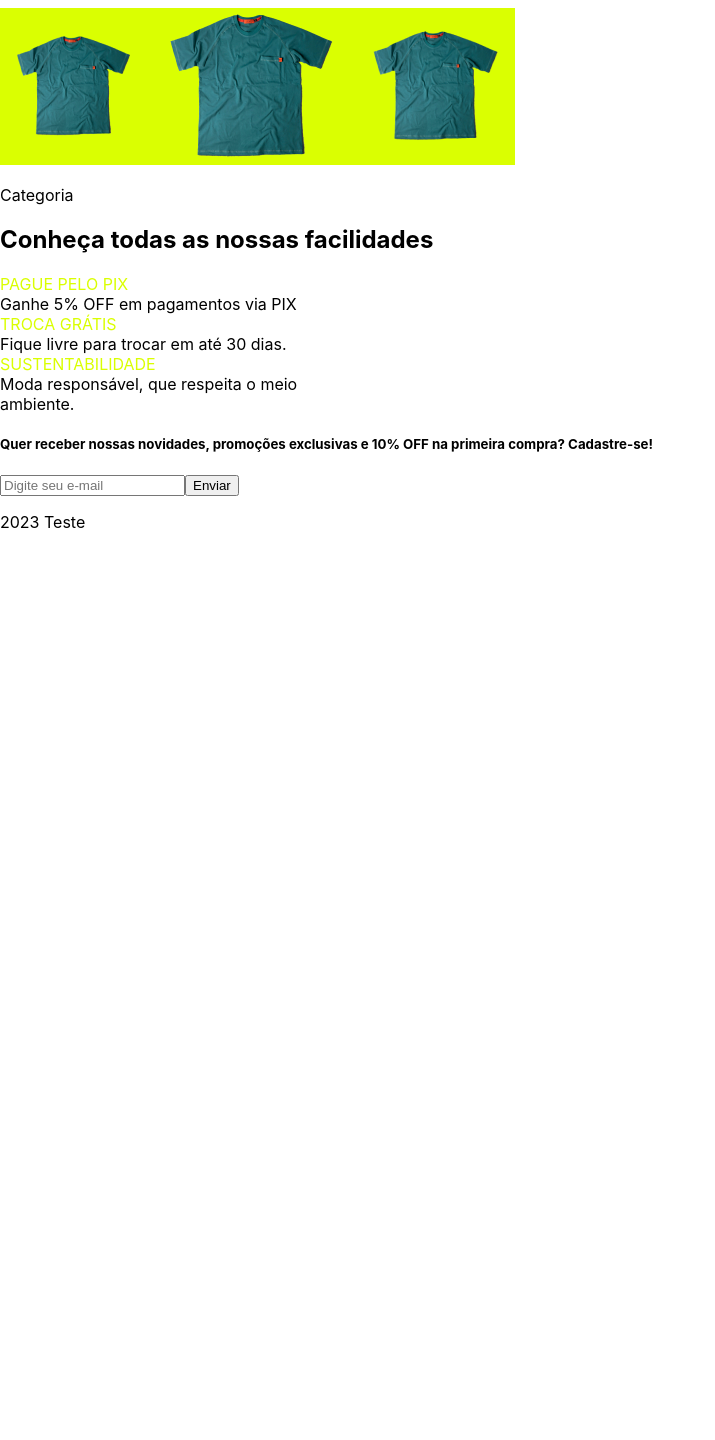
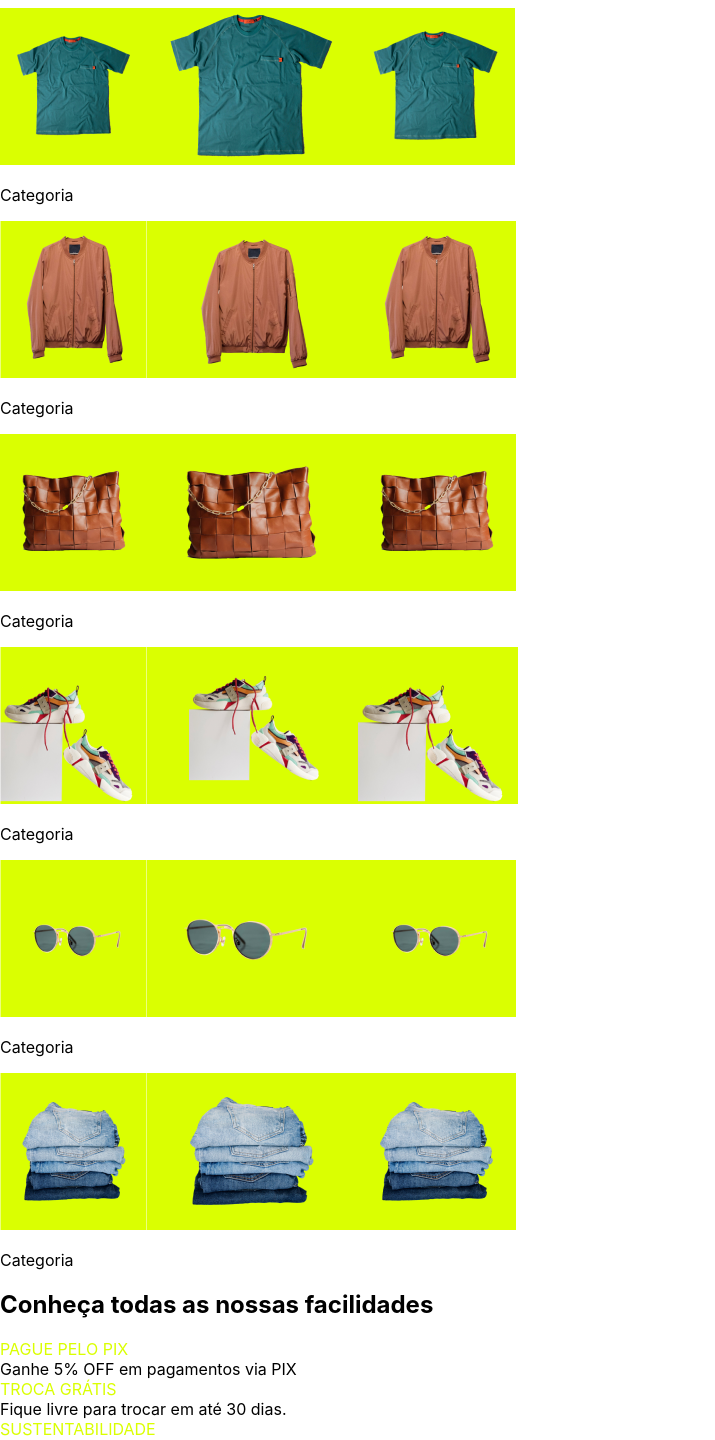
Before and after one commit to Samanta00/Bonnars, a React (Create React App) app in the folder frontend/projeto/: page / in a window 1280 px wide. Shown: the part 235-1675 px from the top of the page, without its empty margins (0-715 px from the left). Before the commit the page ends 800 px from the top, so only its background shows below. Built offline with nearby package versions, Linux system fonts and the light colour scheme.

Commit message:
fix: adição de mais componentes

```diff
--- a/frontend/projeto/src/components/Cards/index.tsx
+++ b/frontend/projeto/src/components/Cards/index.tsx
@@ -10,7 +10,7 @@ import Cdesktop2 from "../../assets/Desktop/categorias/categoria-casacos.png";
 
 import Cmobile3 from "../../assets/Mobile/categorias/categoria-bolsas.png";
 import Ctablet3 from "../../assets/Tablet/categorias/categoria-bolsas.png";
-import Cdesktop3 from "../../assets/Desktop/categorias/categoria-bolsa.png"; // Corrigi o nome da imagem
+import Cdesktop3 from "../../assets/Desktop/categorias/categoria-bolsa.png";
 
 import Cmobile4 from "../../assets/Mobile/categorias/categoria-calcados.png";
 import Ctablet4 from "../../assets/Tablet/categorias/categoria-calcados.png";
@@ -24,27 +24,92 @@ import Cmobile6 from "../../assets/Mobile/categorias/categoria-calcas.png";
 import Ctablet6 from "../../assets/Tablet/categorias/categoria-calcas.png";
 import Cdesktop6 from "../../assets/Desktop/categorias/categoria-calcas.png";
 
-const Cards: React.FC = () => {
+
+export default function Cards() {
   return (
     <>
       <h2 className="text-center my-3 my-xl-5">Busque por categoria</h2>
       <div className="container row mx-auto g-4">
+
         <div className="col-6 col-md-4 col-xxl-2">
           <div className="card rounded-0 border-0">
             <img className="d-md-none d-block" src={Cmobile1} alt="" />
             <img className="d-none d-md-block d-xl-none" src={Ctablet1} alt="" />
             <img className="d-none d-xl-block" src={Cdesktop1} alt="" />
             <div className="card-header bg-black text-bg-dark">
-              <p className="text-center">Categoria</p>
+              <p className="text-center">
+                Categoria
+              </p>
             </div>
           </div>
         </div>
 
+        <div className="col-6 col-md-4 col-xxl-2">
+          <div className="card">
+            <img className="d-md-none d-block" src={Cmobile2} alt="" />
+            <img className="d-none d-md-block d-xl-none" src={Ctablet2} alt="" />
+            <img className="d-none d-xl-block" src={Cdesktop2} alt="" />
+            <div className="card-header bg-black text-bg-dark">
+              <p className="text-center">
+                Categoria
+              </p>
+            </div>
+          </div>
+        </div>
 
+        <div className="col-6 col-md-4 col-xxl-2">
+          <div className="card">
+            <img className="d-md-none d-block" src={Cmobile3} alt="" />
+            <img className="d-none d-md-block d-xl-none" src={Ctablet3} alt="" />
+            <img className="d-none d-xl-block" src={Cdesktop3} alt="" />
+            <div className="card-header bg-black text-bg-dark">
+              <p className="text-center">
+                Categoria
+              </p>
+            </div>
+          </div>
+        </div>
+
+        <div className="col-6 col-md-4 col-xxl-2">
+          <div className="card">
+            <img className="d-md-none d-block" src={Cmobile4} alt="" />
+            <img className="d-none d-md-block d-xl-none" src={Ctablet4} alt="" />
+            <img className="d-none d-xl-block" src={Cdesktop4} alt="" />
+            <div className="card-header bg-black text-bg-dark">
+              <p className="text-center">
+                Categoria
+              </p>
+            </div>
+          </div>
+        </div>
+
+        <div className="col-6 col-md-4 col-xxl-2">
+          <div className="card">
+            <img className="d-md-none d-block" src={Cmobile5} alt="" />
+            <img className="d-none d-md-block d-xl-none" src={Ctablet5} alt="" />
+            <img className="d-none d-xl-block" src={Cdesktop5} alt="" />
+            <div className="card-header bg-black text-bg-dark">
+              <p className="text-center">
+                Categoria
+              </p>
+            </div>
+          </div>
+        </div>
+
+        <div className="col-6 col-md-4 col-xxl-2">
+          <div className="card">
+            <img className="d-md-none d-block" src={Cmobile6} alt="" />
+            <img className="d-none d-md-block d-xl-none" src={Ctablet6} alt="" />
+            <img className="d-none d-xl-block" src={Cdesktop6} alt="" />
+            <div className="card-header bg-black text-bg-dark">
+              <p className="text-center">
+                Categoria
+              </p>
+            </div>
+          </div>
+        </div>
 
       </div>
     </>
   );
-};
-
-export default Cards;
+}
```
